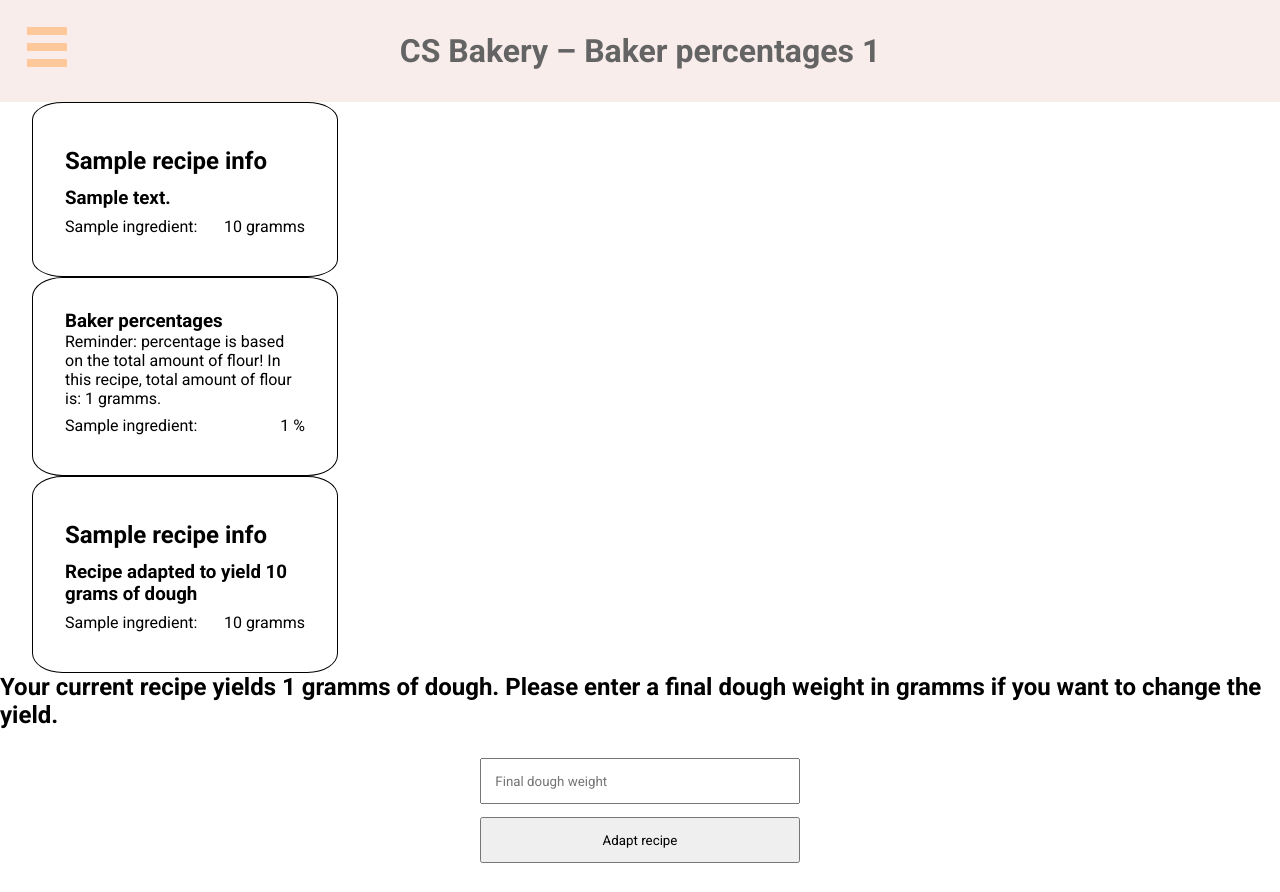
After one commit to ahorguelin/cs50_final_project, a Flask app: template templates/adapt.html in a window 1280 px wide. The commit adds this page. Run offline with Flask 2, Linux system fonts and the light colour scheme; the template is opened without the code that fills it: most values are stand-ins (such as "Sample title", 1, 10 or a date in 2020); one stand-in notice (Sample message) is shown.

Commit message:
Refactoring bread engine. Adaptive recipes.

```diff
--- a/app.py
+++ b/app.py
@@ -75,6 +75,65 @@ def bread():
         flash('Username already taken, please try another.', 'info')
         return redirect('/')
 
+#baker % logic
+@app.route("/baker_per", methods=["GET", "POST"])
+def baker_per():
+    if request.method != 'POST':
+        return redirect("/")
+    else:
+        #get id from recipe to display
+        recipe_id = request.form["recipe_id"]
+        # #get the ingredients & info from that recipe
+        recipe_info = c.execute("SELECT r.id, r.name as recipe_name, r.description FROM recipes r WHERE r.id = ?;", (recipe_id,)).fetchone()
+
+        #show all that beauty to my incredible user using function declared at the bottom of the file
+        return render_template("baker_per.html", recipe_info = recipe_info, recipes_ingredients = bread_calculator(recipe_id, 'ingredients'), baker_per = bread_calculator(recipe_id, 'baker_per'), total_flour = bread_calculator(recipe_id, 'total_flour'), total_weight = bread_calculator(recipe_id, 'dough_weight'))
+
+#recipe adaptor logic
+@app.route("/adapt", methods=['GET','POST'])
+def adapt():
+    if request.method != 'POST':
+        return redirect("/")
+    else:
+        #get recipe info
+        recipe_id = request.form["recipe_id"]
+        recipe_info = c.execute("SELECT r.id, r.name as recipe_name, r.description FROM recipes r WHERE r.id = ?;", (recipe_id,)).fetchone()
+
+        #get final dough weight
+        new_total_weight = 0
+        adapted_flour_weight = request.form["new_weight"]
+        #compute change in ingredient, add it to a new recipe array
+        adapted_recipe = []
+        new_flour_weight = float(adapted_flour_weight) / (bread_calculator(recipe_id, 'total_per')/100.0)
+        baker_per = bread_calculator(recipe_id, 'baker_per')
+        for ingredient in baker_per:
+            ingredient_dic = {}
+            ingredient_dic['name'] = ingredient['name']
+            ingredient_dic['weight'] = '{:.2f}'.format((float(ingredient['percentage'])/100) * float(new_flour_weight))
+            new_total_weight += float(ingredient_dic['weight'])
+            adapted_recipe.append(ingredient_dic)
+
+        return render_template("adapt.html", recipe_info = recipe_info, recipes_ingredients = bread_calculator(recipe_id, 'ingredients'), baker_per = bread_calculator(recipe_id, 'baker_per'), total_flour = bread_calculator(recipe_id, 'total_flour'), total_weight = bread_calculator(recipe_id, 'dough_weight'), adapted_recipe = adapted_recipe, new_total_weight = round(new_total_weight))
+
+
+
+#delete recipe logic
+@app.route("/delete", methods=["GET", "POST"])
+def delete_recipe():
+    if request.method != 'POST':
+        return redirect("/")
+    else:
+        #get id from recipe to delete
+        recipe_id = request.form["recipe_id"]
+        #delete recipe
+        c.execute("DELETE FROM recipes WHERE id = ?", (recipe_id,))
+        c.execute("DELETE FROM recipe_ingredients WHERE recipe_id =?", (recipe_id,))
+        #commit removing the recipe and ingredients from db, inform the user
+        conn.commit()
+        flash("Recipe was deleted successfully", "info")
+        return redirect("/")
+
+
 #register logic
 @app.route("/register", methods=["GET", "POST"])
 def register():
@@ -146,6 +205,63 @@ def logout():
     session.clear()
     return redirect('/')
 
+#create calculator to be reused
+def bread_calculator(recipe_id, return_value):
+    #get general information
+    recipes_ingredients = c.execute("""
+        SELECT r.id as recipe_id, i.name, ri.weight FROM recipes r
+        INNER JOIN recipe_ingredients ri on ri.recipe_id = r.id
+        INNER JOIN ingredients i on i.id = ri.ingredient_id WHERE r.id = ?;""", (recipe_id,)).fetchall()
+
+    #return value = total_flour
+    if return_value == 'total_flour':
+        total_flour = 0
+        for ingredient in recipes_ingredients:
+            if ingredient['name'] == "White flour" or ingredient['name'] == "Whole-wheat flour":
+                total_flour += ingredient['weight']
+        return total_flour
+
+
+    #return value = dough_weight
+    if return_value == 'dough_weight':
+        total_weight = 0
+        for ingredient in recipes_ingredients:
+            total_weight += ingredient['weight']
+        return total_weight
+
+    #return value = ingredients
+    if return_value == 'ingredients':
+        return recipes_ingredients
+
+    #return value = total_per
+    if return_value == 'total_per':
+        total_per = 0
+        total_flour = 0.0
+        for ingredient in recipes_ingredients:
+            if ingredient['name'] == "White flour" or ingredient['name'] == "Whole-wheat flour":
+                total_flour += ingredient['weight']
+        for ingredient in recipes_ingredients:
+            total_per += (ingredient['weight']/total_flour)*100
+        return total_per
+
+    #return value = baker_per
+    if return_value == 'baker_per':
+        baker_per= []
+        total_flour = 0
+        #get the total amount of flour
+        for ingredient in recipes_ingredients:
+            if ingredient['name'] == "White flour" or ingredient['name'] == "Whole-wheat flour":
+                total_flour += ingredient['weight']
+
+        #generate baker percentages
+        for ingredient in recipes_ingredients:
+            ingredient_dic = {}
+            ingredient_dic["name"] = ingredient["name"]
+            ingredient_dic["percentage"] = '{:.2f}'.format((ingredient['weight']/total_flour)*100)
+            baker_per.append(ingredient_dic)
+        return baker_per
+
+
 #launch the app
 if __name__ == "__main__":
     app.run()
--- a/static/script.js
+++ b/static/script.js
@@ -35,6 +35,7 @@ document.addEventListener('DOMContentLoaded', function(){
         newInput.setAttribute('class', 'dynamic-input');
         newInput.setAttribute('id', ingredient_name);
         newInput.setAttribute('type', 'number');
+        newInput.setAttribute('step', '0.1');
         newInput.setAttribute('placeholder', 'Weight in gramms');
         newInput.setAttribute('name', ingredient_id);
 
--- a/static/style.css
+++ b/static/style.css
@@ -151,6 +151,9 @@ input[type=number] {
     display: inline;
 }
 
+.input-hidden{
+    display: none;
+}
 
 /* Alerts style */
 
--- /dev/null
+++ b/templates/adapt.html
@@ -0,0 +1,14 @@
+{% extends "baker_per.html" %}
+{% block adapted %}
+    <div class="card">
+        <h2>{{ recipe_info["recipe_name"] }}</h2>
+        <h3>Recipe adapted to yield {{ new_total_weight }} grams of dough</h3>
+
+        {% for ingredient in adapted_recipe %}
+            <div class="ingredients">
+                <p>{{ ingredient["name"] }}:</p>
+                <p>{{ ingredient["weight"] }} gramms</p>
+            </div>
+        {% endfor %}
+    </div>
+{% endblock %}
--- /dev/null
+++ b/templates/baker_per.html
@@ -0,0 +1,34 @@
+{% extends "layout.html" %}
+
+{% block title %} – Baker percentages{% endblock %}
+{% block main %}
+    <div class="card">
+        <h2>{{ recipe_info["recipe_name"] }}</h2>
+        <h3>{{ recipe_info["description"] }}</h3>
+        {% for ingredient in recipes_ingredients %}
+            <div class="ingredients">
+                <p>{{ ingredient["name"] }}:</p>
+                <p>{{ ingredient["weight"] }} gramms</p>
+            </div>
+        {% endfor %}
+    </div>
+    <div class="card">
+        <h3>Baker percentages</h3>
+        <p>Reminder: percentage is based on the total amount of flour! In this recipe, total amount of flour is: {{ total_flour }} gramms.</p>
+        {% for ingredient in baker_per %}
+            <div class="ingredients">
+                <p>{{ ingredient["name"] }}:</p>
+                <p>{{ ingredient["percentage"] }} %</p>
+            </div>
+        {% endfor %}
+    </div>
+    {% block adapted %}{% endblock %}
+    <div>
+        <h2>Your current recipe yields {{ total_weight }} gramms of dough. Please enter a final dough weight in gramms if you want to change the yield.</h2>
+        <form action="/adapt" method="post">
+            <input type="number" class="input-hidden" name="recipe_id" value="{{ recipe_info["id"] }}">
+            <input type="number" name="new_weight" placeholder="Final dough weight">
+            <input type="submit" value="Adapt recipe">
+        </form>
+    </div>
+{% endblock %}
--- a/templates/bread_engine.html
+++ b/templates/bread_engine.html
@@ -20,9 +20,7 @@
                     <option value="{{ ingredient['id'] }}">{{ ingredient['name'] }}</option>
                 {% endfor %}
             </select>
-            <div id="inputs-placeholder">
-
-            </div>
+            <div id="inputs-placeholder"></div>
             <select name="ingredient" id="added-ingredient"></select>
             <button id="rmv-ingredient" type="button">Remove ingredient</button>
             <input type="submit" value="Add Recipe">
--- a/templates/layout.html
+++ b/templates/layout.html
@@ -18,9 +18,8 @@
         {% if session["user_id"] %}
         <div class="navbar-tools">
             <ul>
-                <li><a href="#">Home</a></li>
+                <li><a href="/">Home</a></li>
                 <li><a href="/bread_engine">Bread-Engine</a></li>
-                <li><a href="#">Recipe-Adaptor</a></li>
                 <li><a href="#">Logs</a></li>
                 <li><a href="/logout">Log-out</a></li>
             </ul>
@@ -36,7 +35,7 @@
     </nav>
     <!-- Header with dynamic title -->
     <header>
-        <h1>CS Bakery{% block title %}{% endblock %} {{ user_id if user_id }}</h1>
+        <h1><a href="/">CS Bakery{% block title %}{% endblock %} {{ user_id if user_id }}</a></h1>
     </header>
     <!-- content blocks -->
     <!-- {% with messages = get_flashed_messages() %}
```
Also changed, not shown: templates/recipes.html (+22 -5 lines), bakery.db.
